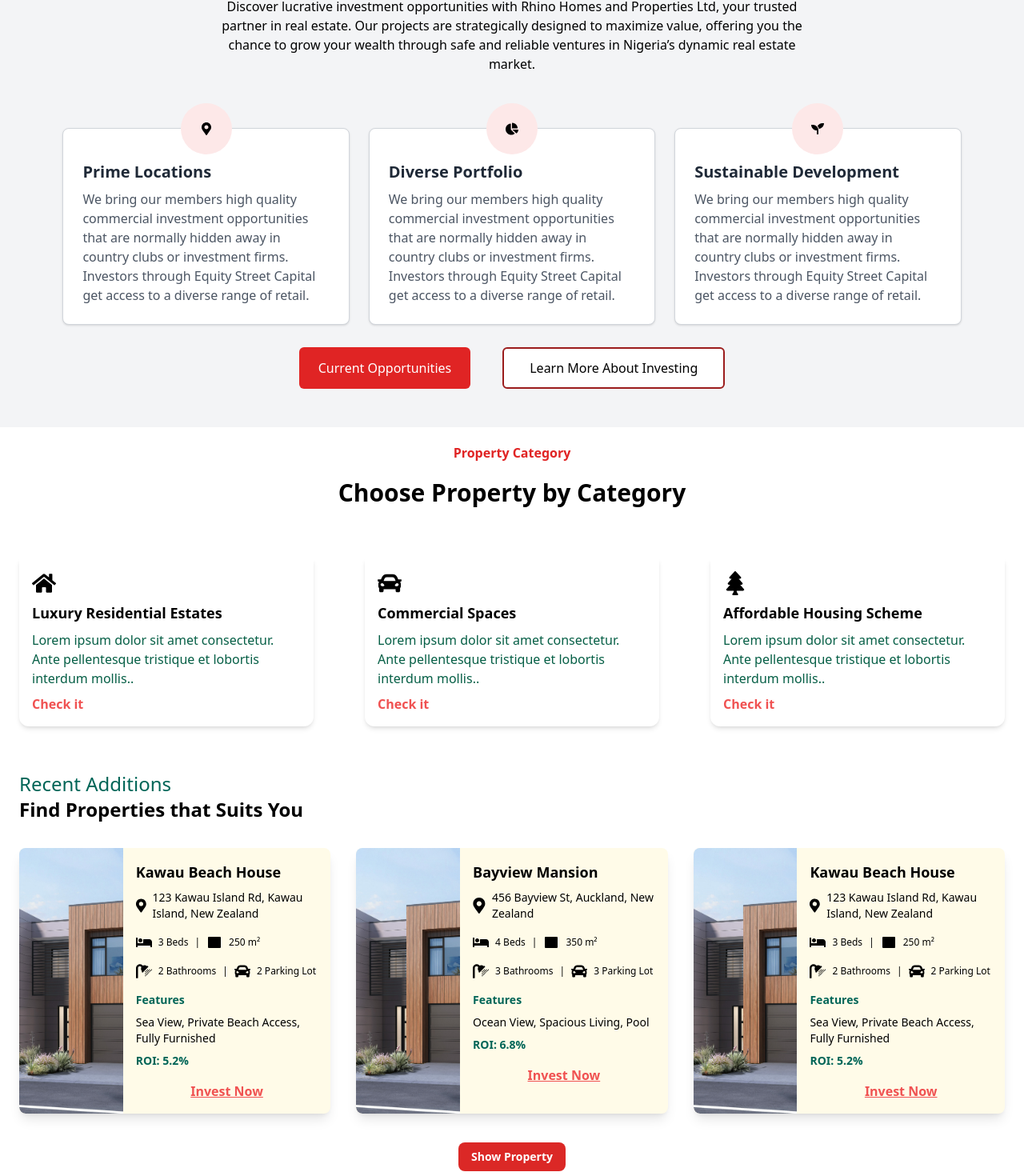
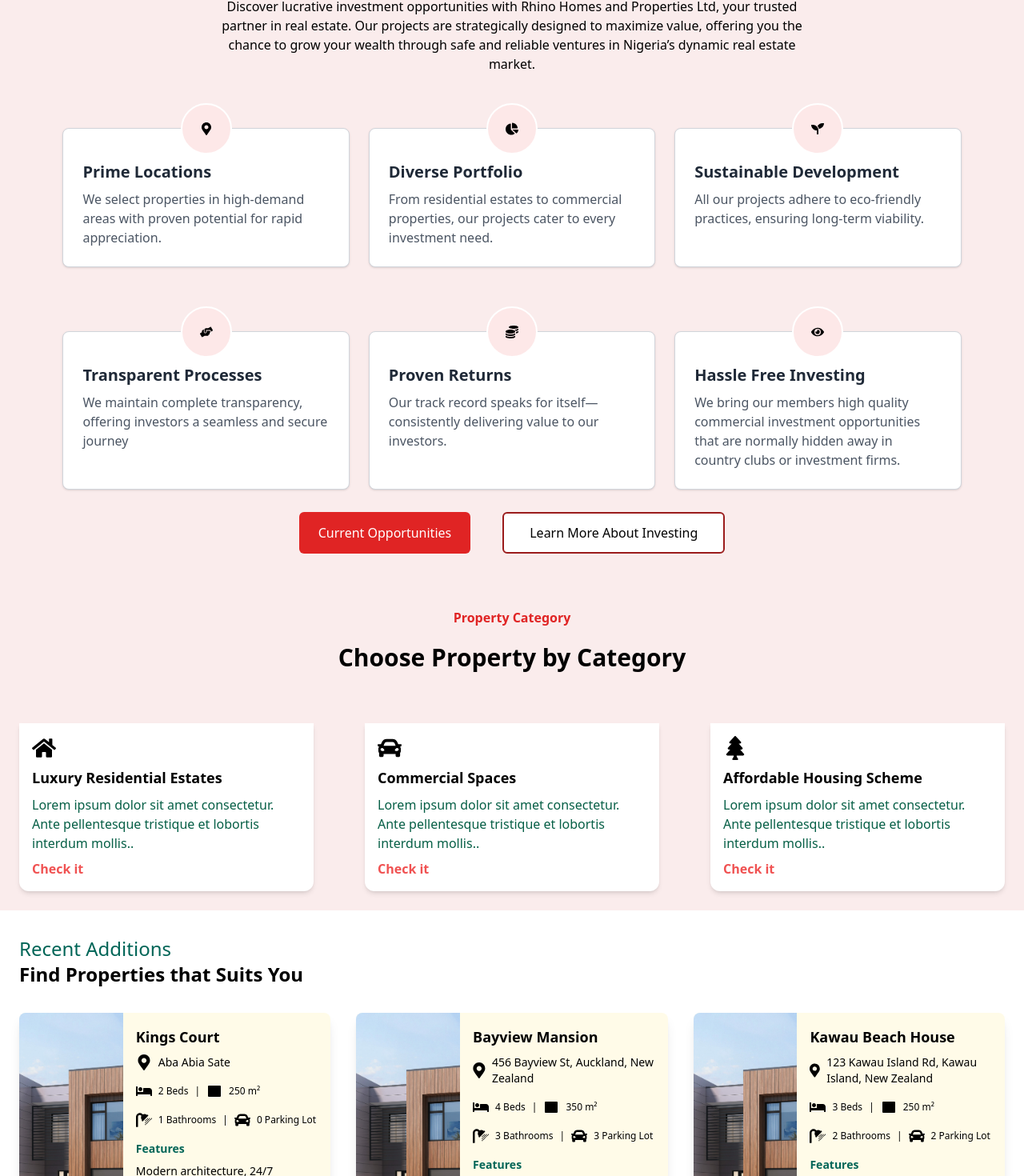
Before and after one commit to Ritephase1/rhp-website-fe, a Next.js app: page /investment in a window 1280 px wide. Shown: the part 720-2190 px from the top of the page at 80% size. Built offline with nearby package versions, Linux system fonts and the light colour scheme.

Commit message:
Add details to the investment page

```diff
--- a/package.json
+++ b/package.json
@@ -12,10 +12,11 @@
     "@heroicons/react": "^2.2.0",
     "@prisma/client": "^6.0.1",
     "flowbite": "^2.5.2",
+    "framer-motion": "^11.15.0",
     "next": "15.0.3",
     "prisma": "^6.0.1",
-    "react": "^19.0.0",
-    "react-dom": "^19.0.0",
+    "react": "^18.3.1",
+    "react-dom": "^18.3.1",
     "react-icons": "^5.4.0"
   },
   "devDependencies": {
--- a/src/components/PropertyCategory.js
+++ b/src/components/PropertyCategory.js
@@ -29,8 +29,8 @@ const PropertyCategory = () => {
   ];
 
   return (
-    <div>
-      <div className="items-center py-5 text-center w-[60%] m-auto">
+    <div className="bg-[#FAECEC]">
+      <div className="items-center  py-5 text-center w-[60%] m-auto">
         <p className="text-base text-red-600 font-bold">Property Category</p>
         <h2 className="md:text-3xl text-md font-bold text-black p-5">
           Choose Property by Category{" "}
--- a/src/components/TrustedByBrands.js
+++ b/src/components/TrustedByBrands.js
@@ -4,7 +4,7 @@ import Image from "next/image";
 export default function TrustedByBrands() {
   return (
     <section className="bg-[#7D1910F7] text-white py-3 md:p-4 px-14">
-      <h2 className="md:text-2xl text-sm gap-1 text-left md:text-center mb-8">
+      <h2 className="md:text-2xl text-sm gap-1 font-bold text-center md:text-center mb-8">
         Trusted by leading Brands
         <span className="text-sm md:text-2xl"> nationwide</span>
       </h2>
--- a/src/components/WhyInvest.js
+++ b/src/components/WhyInvest.js
@@ -15,42 +15,42 @@ const WhyInvestWithUs = () => {
       icon: <FaMapMarkerAlt className="text-brick-red" />,
       title: "Prime Locations",
       description:
-        "We bring our members high quality commercial investment opportunities that are normally hidden away in country clubs or investment firms. Investors through Equity Street Capital get access to a diverse range of retail.",
+        "We select properties in high-demand areas with proven potential for rapid appreciation.",
     },
     {
       icon: <FaChartPie className="text-brick-red" />,
       title: "Diverse Portfolio",
       description:
-        "We bring our members high quality commercial investment opportunities that are normally hidden away in country clubs or investment firms. Investors through Equity Street Capital get access to a diverse range of retail.",
+        "From residential estates to commercial properties, our projects cater to every investment need.",
     },
     {
       icon: <FaSeedling className="text-brick-red" />,
       title: "Sustainable Development",
       description:
-        "We bring our members high quality commercial investment opportunities that are normally hidden away in country clubs or investment firms. Investors through Equity Street Capital get access to a diverse range of retail.",
+        "All our projects adhere to eco-friendly practices, ensuring long-term viability.",
     },
     {
       icon: <FaHandsHelping className="text-brick-red" />,
-      title: "Hassle Free Investing",
+      title: "Transparent Processes",
       description:
-        "We bring our members high quality commercial investment opportunities that are normally hidden away in country clubs or investment firms. Investors through Equity Street Capital get access to a diverse range of retail.",
+        "We maintain complete transparency, offering investors a seamless and secure journey",
     },
     {
       icon: <FaCoins className="text-brick-red" />,
       title: "Proven Returns",
       description:
-        "We bring our members high quality commercial investment opportunities that are normally hidden away in country clubs or investment firms. Investors through Equity Street Capital get access to a diverse range of retail.",
+        " Our track record speaks for itself—consistently delivering value to our investors.",
     },
     {
       icon: <FaEye className="text-brick-red" />,
-      title: "Transparent Processes",
+      title: "Hassle Free Investing",
       description:
-        "We bring our members high quality commercial investment opportunities that are normally hidden away in country clubs or investment firms. Investors through Equity Street Capital get access to a diverse range of retail.",
+        "We bring our members high quality commercial investment opportunities that are normally hidden away in country clubs or investment firms.",
     },
   ];
 
   return (
-    <section className="py-12 bg-gray-100">
+    <section className="py-12 bg-[#FAECEC]">
       <div className="container mx-auto px-4">
         <div className="text-center max-w-3xl mx-auto my-10 ">
           <h2 className="text-3xl font-bold text-center mb-8">
@@ -65,14 +65,14 @@ const WhyInvestWithUs = () => {
           </p>
         </div>
         <div className="grid grid-cols-1 md:grid-cols-2 lg:grid-cols-3 gap-6 w-[90%] m-auto">
-          {features.slice(0, 3).map((feature, index) => (
+          {features.map((feature, index) => (
             <div
               key={index}
               className="border border-gray-300 rounded-lg p-6 my-7 bg-white shadow hover:shadow-md transition"
             >
               <div className="flex items-center justify-center mb-4 relative">
                 {/* Container with negative margin to position icon outside */}
-                <div className="w-16 h-16 bg-red-100 rounded-full flex items-center justify-center absolute left-1/2 transform -translate-x-1/2 -top-14">
+                <div className="w-16 h-16 bg-red-100 rounded-full flex items-center justify-center absolute left-1/2 transform -translate-x-1/2 border-2 border-white -top-14">
                   {feature.icon}
                 </div>
               </div>
--- a/src/pages/faq.js
+++ b/src/pages/faq.js
@@ -1,150 +1,3 @@
-// "use client";
-// import { useState } from "react";
-// import "../../src/styles/globals.css";
-// import Footer from "@/components/Footer";
-// import Navigation from "@/components/Navigation";
-
-// export default function FAQ() {
-//   const [expanded, setExpanded] = useState({});
-
-//   const toggleAnswer = (index) => {
-//     setExpanded((prev) => ({
-//       ...prev,
-//       [index]: !prev[index],
-//     }));
-//   };
-
-//   return (
-//     <section>
-//       {/* Hero Section */}
-//       <div
-//         className="relative w-full h-[40vh] sm:h-[50vh] md:h-[60vh] lg:h-[70vh] bg-cover bg-center bg-no-repeat"
-//         style={{ backgroundImage: "url('/images/faq.png')" }}
-//       >
-//         <section className="relative min-h-screen flex flex-col items-center justify-center text-center">
-//           <div className="absolute top-0 left-0 w-full z-10 mt-4">
-//             <Navigation />
-//           </div>
-//         </section>
-//       </div>
-
-//       {/* FAQ Content */}
-//       <div className="px-4 sm:px-8 md:px-16 py-8 md:py-12 lg:py-16">
-//         <h1 className="text-center text-xl md:text-4xl font-bold mb-8">
-//           Frequently Asked Questions (FAQs)
-//         </h1>
-//         <div className="flex flex-col lg:flex-row justify-between gap-8">
-//           {/* Left Section */}
-//           <div className="lg:w-1/2">
-//             {faqData
-//               .slice(0, Math.ceil(faqData.length / 2))
-//               .map((item, index) => (
-//                 <ExpandableItem
-//                   key={index}
-//                   index={index}
-//                   question={item.question}
-//                   answer={item.answer}
-//                   expanded={expanded[index]}
-//                   toggleAnswer={toggleAnswer}
-//                 />
-//               ))}
-//           </div>
-
-//           {/* Right Section */}
-//           <div className="lg:w-1/2">
-//             {faqData.slice(Math.ceil(faqData.length / 2)).map((item, index) => (
-//               <ExpandableItem
-//                 key={index + Math.ceil(faqData.length / 2)}
-//                 index={index + Math.ceil(faqData.length / 2)}
-//                 question={item.question}
-//                 answer={item.answer}
-//                 expanded={expanded[index + Math.ceil(faqData.length / 2)]}
-//                 toggleAnswer={toggleAnswer}
-//               />
-//             ))}
-//           </div>
-//         </div>
-//       </div>
-
-//       <Footer />
-//     </section>
-//   );
-// }
-
-// function ExpandableItem({ index, question, answer, expanded, toggleAnswer }) {
-//   return (
-//     <div className="mb-4 border-b border-gray-300 pb-4">
-//       <h2
-//         className="text-md md:text-xl font-semibold cursor-pointer flex justify-between items-center"
-//         onClick={() => toggleAnswer(index)}
-//       >
-//         <span>{question}</span>
-//         <span className="text-xl font-bold">{expanded ? "−" : "+"}</span>
-//       </h2>
-//       <div
-//         className={`overflow-hidden transition-all duration-500 ease-in-out ${
-//           expanded ? "max-h-[500px] opacity-100" : "max-h-0 opacity-0"
-//         }`}
-//       >
-//         <p className="mt-2 text-gray-600 text-sm md:text-base">{answer}</p>
-//       </div>
-//     </div>
-//   );
-// }
-
-// const faqData = [
-//   {
-//     question: "What does Rhino Homes and Properties Ltd specialize in?",
-//     answer:
-//       "We specialize in providing top-tier real estate solutions, including residential and commercial property development, sales, leasing, and investment opportunities across Nigeria.",
-//   },
-//   {
-//     question: "Why should I invest with Rhino Homes?",
-//     answer:
-//       "We offer:\n• Prime property locations.\n• Transparent processes and legal documentation.\n• High ROI through property appreciation and rental income.\n• Sustainable and innovative developments that align with market trends.",
-//   },
-//   {
-//     question: "What is the expected ROI on investments with Rhino Homes?",
-//     answer:
-//       "Our projects typically deliver ROI ranging from 10–20% annually, with rental-focused investments yielding up to 12% per annum. Actual ROI depends on the specific property and market conditions.",
-//   },
-//   {
-//     question: "How do I start investing with Rhino Homes?",
-//     answer:
-//       "Getting started is easy:\n• Explore our current projects on our website or by contacting us.\n• Schedule a consultation with our investment advisors.\n• Complete the necessary paperwork and payment processes to secure your investment.",
-//   },
-//   {
-//     question: "Do you offer flexible payment plans?",
-//     answer:
-//       "Yes, we provide flexible payment plans tailored to suit your financial goals, ensuring you can invest comfortably.",
-//   },
-//   {
-//     question: "Are Rhino Homes' projects located in prime areas?",
-//     answer:
-//       "Absolutely! Our properties are strategically located in high-demand areas across Nigeria, such as Lekki, Abuja, Abia, and Port Harcourt, offering strong potential for appreciation.",
-//   },
-//   {
-//     question: "How secure are investments with Rhino Homes?",
-//     answer:
-//       "All our transactions are legally backed, and we ensure full transparency. We also provide proper documentation, including Certificates of Occupancy (C of O) and other relevant property titles.",
-//   },
-//   {
-//     question: "Can I visit the properties before investing?",
-//     answer:
-//       "Yes, we encourage property tours for all prospective investors. Contact us to schedule a guided visit to any of our ongoing or completed projects.",
-//   },
-//   {
-//     question: "Do you provide property management services?",
-//     answer:
-//       "Yes, we offer professional property management services, including tenant sourcing, maintenance, and rent collection, to ensure your investment remains hassle-free.",
-//   },
-//   {
-//     question: "How can I contact Rhino Homes for more information?",
-//     answer:
-//       "You can reach us through:\n• Phone: +234 810 139 3279\n• Email: sales@rhp.ng\n• Website: www.rhp.ng\n• Or visit our office at Lekki Lagos.",
-//   },
-// ];
-
 "use client";
 import { useState } from "react";
 import "../../src/styles/globals.css";
@@ -152,14 +5,10 @@ import Footer from "@/components/Footer";
 import Navigation from "@/components/Navigation";
 
 export default function FAQ() {
-  const [expanded, setExpanded] = useState({});
+  const [expanded, setExpanded] = useState(null);
 
-  // Toggle Answer Visibility
   const toggleAnswer = (index) => {
-    setExpanded((prev) => ({
-      ...prev,
-      [index]: !prev[index],
-    }));
+    setExpanded((prev) => (prev === index ? null : index));
   };
 
   return (
@@ -181,36 +30,19 @@ export default function FAQ() {
         <h1 className="text-center text-xl md:text-4xl font-bold mb-8">
           Frequently Asked Questions (FAQs)
         </h1>
-        <div className="flex flex-col lg:flex-row justify-between gap-8">
-          {/* Left Section */}
-          <div className="lg:w-1/2">
-            {faqData
-              .slice(0, Math.ceil(faqData.length / 2))
-              .map((item, index) => (
+
+        {/* Two-Column Responsive Grid */}
+        <div className="grid grid-cols-1 lg:grid-cols-2 gap-8">
+          {faqData.map((item, index) => (
             <ExpandableItem
               key={index}
               index={index}
               question={item.question}
               answer={item.answer}
-                  expanded={expanded[index]}
+              expanded={expanded === index}
               toggleAnswer={toggleAnswer}
             />
           ))}
-          </div>
-
-          {/* Right Section */}
-          <div className="lg:w-1/2">
-            {faqData.slice(Math.ceil(faqData.length / 2)).map((item, index) => (
-              <ExpandableItem
-                key={index + Math.ceil(faqData.length / 2)}
-                index={index + Math.ceil(faqData.length / 2)}
-                question={item.question}
-                answer={item.answer}
-                expanded={expanded[index + Math.ceil(faqData.length / 2)]}
-                toggleAnswer={toggleAnswer}
-              />
-            ))}
-          </div>
         </div>
       </div>
 
@@ -221,18 +53,17 @@ export default function FAQ() {
 
 function ExpandableItem({ index, question, answer, expanded, toggleAnswer }) {
   return (
-    <div className="mb-4 border-b border-gray-300 pb-4">
-      {/* Question Header */}
-      <h2
-        className="text-md md:text-xl font-semibold cursor-pointer flex justify-between items-center"
+    <div
+      className="border-b border-gray-300 pb-4 transition-all"
       onClick={() => toggleAnswer(index)}
     >
+      {/* Question */}
+      <h2 className="text-md md:text-xl font-semibold cursor-pointer flex justify-between items-center">
         <span>{question}</span>
-        {/* Dynamic Icon */}
         <span className="text-xl font-bold">{expanded ? "−" : "+"}</span>
       </h2>
 
-      {/* Answer Section */}
+      {/* Answer */}
       <div
         className={`overflow-hidden transition-all duration-500 ease-in-out ${
           expanded ? "max-h-[500px] opacity-100" : "max-h-0 opacity-0"
@@ -244,7 +75,6 @@ function ExpandableItem({ index, question, answer, expanded, toggleAnswer }) {
   );
 }
 
-// FAQ Data
 const faqData = [
   {
     question: "What does Rhino Homes and Properties Ltd specialize in?",
@@ -294,6 +124,6 @@ const faqData = [
   {
     question: "How can I contact Rhino Homes for more information?",
     answer:
-      "You can reach us through:\n• Phone: +234 810 139 3279\n• Email: sales@rhp.ng\n• Website: www.rhp.ng\n• Or visit our office at Lekki Lagos.",
+      "You can reach us through:\n\n\t• Phone: +234 810 139 3279\n• Email: sales@rhp.ng\n• Website: www.rhp.ng\n• Or visit our office at Lekki Lagos.",
   },
 ];
--- a/src/pages/investment.js
+++ b/src/pages/investment.js
@@ -14,14 +14,14 @@ export default function Investment() {
     {
       id: 1,
       imageUrl: "/images/building1.jpg",
-      title: "Kawau Beach House",
-      address: "123 Kawau Island Rd, Kawau Island, New Zealand",
-      beds: 3,
+      title: "Kings Court",
+      address: "Aba Abia Sate",
+      beds: 2,
       size: 250,
-      bathrooms: 2,
-      parking: 2,
-      features: "Sea View, Private Beach Access, Fully Furnished",
-      roi: 5.2,
+      bathrooms: 1,
+      parking: 0,
+      features: "Modern architecture, 24/7 security, smart home technology.",
+      roi: "Up to 15% annual growth.",
     },
     {
       id: 2,
@@ -81,8 +81,8 @@ export default function Investment() {
             <div className="relative h-full flex flex-col justify-center items-start pl-8 md:pl-16 text-white mt-20 md:mt-60 space-y-4 ">
               <h1 className="text-2xl md:text-6xl font-bold">Investment</h1>
               <p className="text-sm md:text-lg  max-w-[60%] md:max-w-xl border-l-4 border-red-500 text-left pl-4">
-                Etiam scelerisque tortor at lectus dapibus, nec fermentum diam
-                feugiat. Morbi rutrum magna et dui.
+                Discover lucrative investment opportunities with Rhino Homes and
+                Properties Ltd, your trusted partner in real estate.
               </p>
             </div>
           </div>
```
Also changed, not shown: 1 other file (tests, documents, lock files or other folders). Lines whose indentation alone changed are shown as unchanged.
